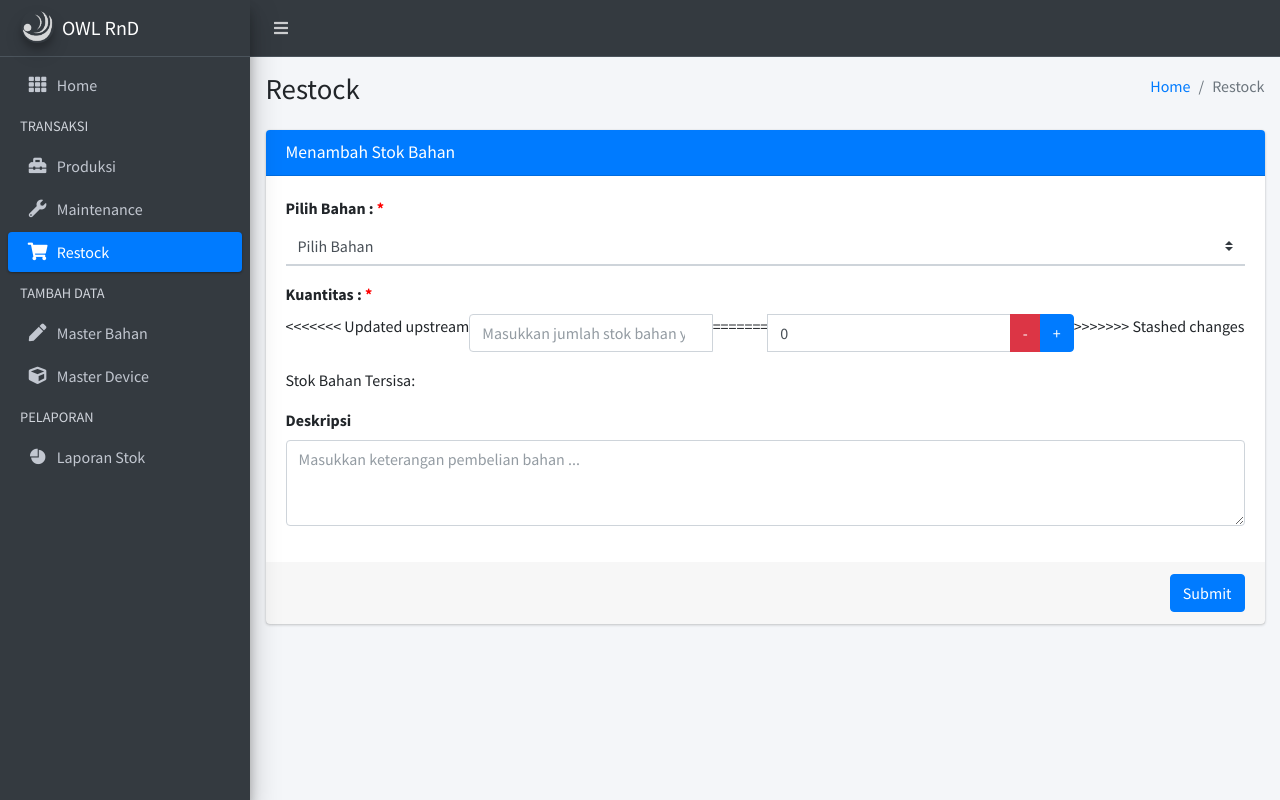
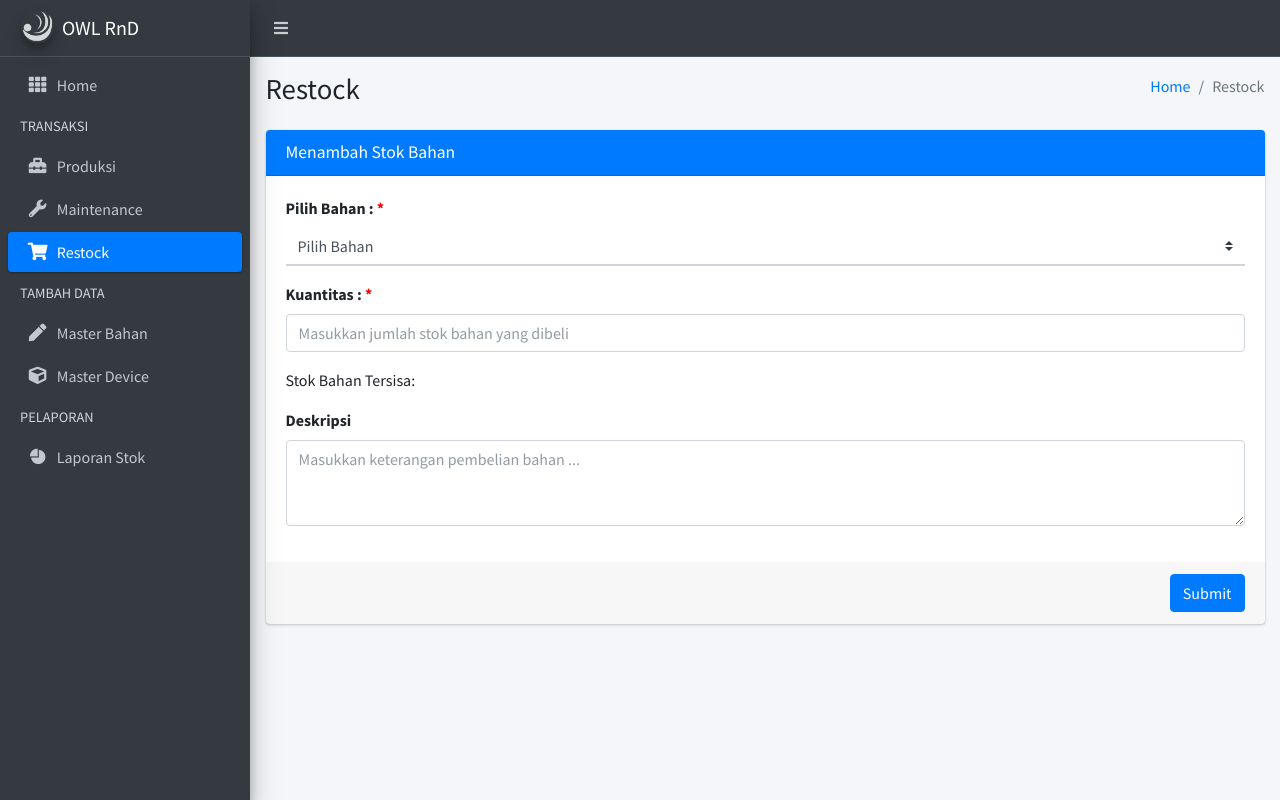
Before and after one commit to munovrizall/owl_inventory, a PHP site: page /restock.php in a window 1280 px wide. Run offline with PHP 8.4, Linux system fonts and the light colour scheme; some libraries are stand-ins or nearby versions.

Commit message:
resolve conflict

```diff
--- a/restock.php
+++ b/restock.php
@@ -228,16 +228,8 @@ if (isset($_POST['quantity'])) {
                                     <label for="quantity">Kuantitas : <span style="color: red;">*</span></label>
                                     <div class="input-group">
                                         <!-- Input untuk kuantitas -->
-<<<<<<< Updated upstream
+
                                         <input type="number" class="form-control" id="quantity" name="quantity" min="0" value="" placeholder="Masukkan jumlah stok bahan yang dibeli">
-=======
-                                        <input type="number" class="form-control" id="quantity" name="quantity" min="0" value="0">
-                                        <!-- Tombol-tombol untuk menambah dan mengurangi kuantitas -->
-                                        <div class="input-group-append">
-                                            <button type="button" class="btn btn-block btn-danger" onclick="decreaseQuantity()">-</button>
-                                            <button type="button" class="btn btn-primary" onclick="increaseQuantity()">+</button>
-                                        </div>
->>>>>>> Stashed changes
                                     </div>
                                 </div>
                                 <p id="stockMessage">Stok Bahan Tersisa: <?php echo $stockQuantity; ?></p>
```
